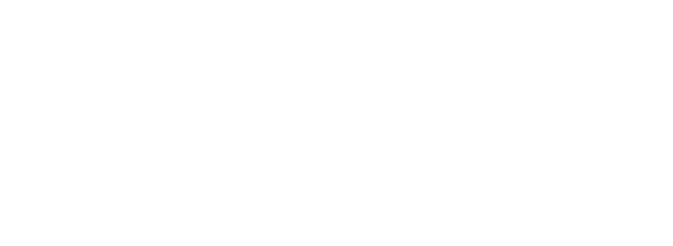
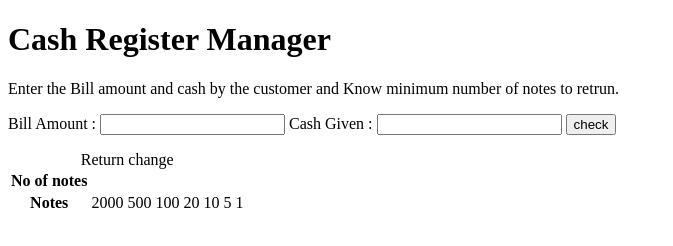
Before and after one commit to Allan-sam-codes/cash-register-1, a plain HTML site: page index.html in a window 1280 px wide. Shown: the whole page, without its empty margins (0-673 px from the left). Drawn offline with Linux system fonts and the light colour scheme.

Commit message:
updated  ui part

```diff
--- a/index.html
+++ b/index.html
@@ -10,6 +10,45 @@
 
 <body>
 
+    <body>
+        <div class="container">
+            <h1 class="heading">Cash Register Manager</h1>
+            <p class="descrpition">Enter the Bill amount and cash by the customer and Know minimum number of notes to retrun.</p>
+            <label for="bill-amount">Bill Amount :</label>
+            <input id="bill-amount" type="number" />
+            <label for="cash-given">Cash Given :</label>
+            <input id="cash-given" type="number" />
+            <button id="check-button">check</button>
+            <p id="error-message"></p>
+            <table class="change-table">
+                <caption class="change">Return change</caption>
+                <tr>
+                    <th>No of notes</th>
+                    <td class="no-of-notes"></td>
+                    <td class="no-of-notes"></td>
+                    <td class="no-of-notes"></td>
+                    <td class="no-of-notes"></td>
+                    <td class="no-of-notes"></td>
+                    <td class="no-of-notes"></td>
+                    <td class="no-of-notes"></td>
+                </tr>
+                <tr>
+                    <th>Notes</th>
+                    <td>2000</td>
+                    <td>500</td>
+                    <td>100</td>
+                    <td>20</td>
+                    <td>10</td>
+                    <td>5</td>
+                    <td>1</td>
+                </tr>
+            </table>
+
+        </div>
+        <script src="/app.js"></script>
+    </body>
+
+</html>
 </body>
 
 </html>
```
